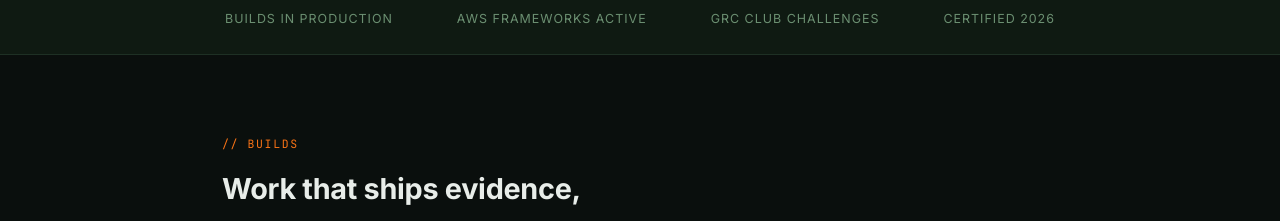
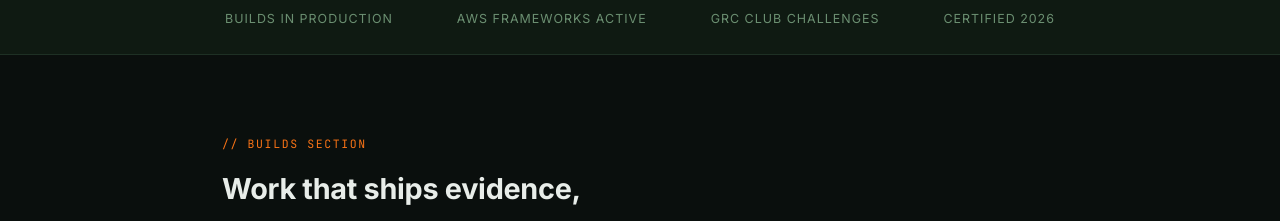
Before and after one commit to doneal78/oraclerecon-grc-labs, a React (Vite) app: page / in a window 1280 px wide. Shown: the part 1080-1301 px from the top of the page. Built offline with nearby package versions, Linux system fonts and the light colour scheme.

Commit message:
force new cloudflare build at latest commit

```diff
--- a/src/App.jsx
+++ b/src/App.jsx
@@ -142,7 +142,7 @@ function App() {
       </div>
 
       <section className="section" id="builds">
-        <div className="section-label">// builds</div>
+        <div className="section-label">// builds section</div>
         <h2>Work that ships evidence,<br />not slide decks.</h2>
         <p className="section-sub">
           Each build starts with a real compliance problem and ends with
```
